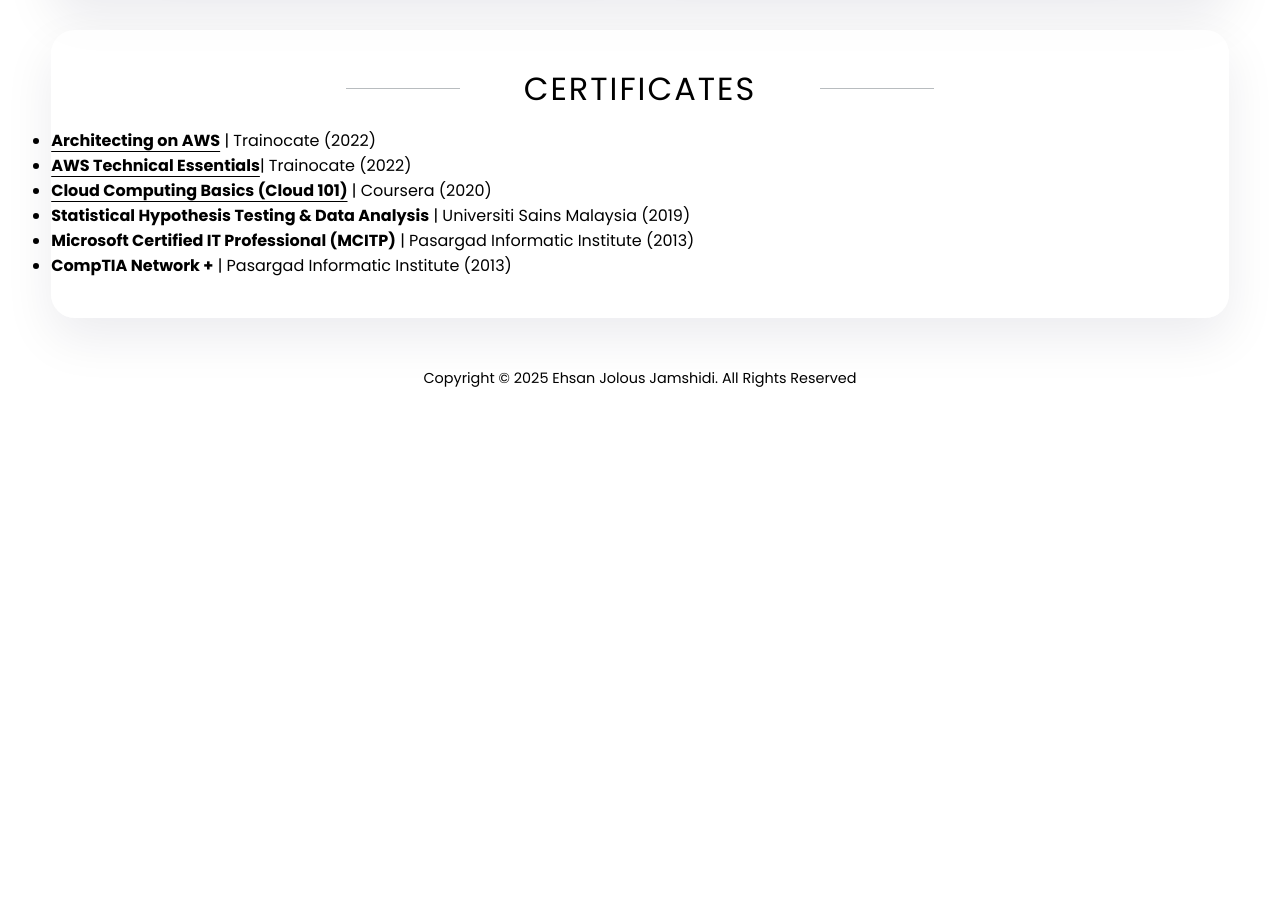
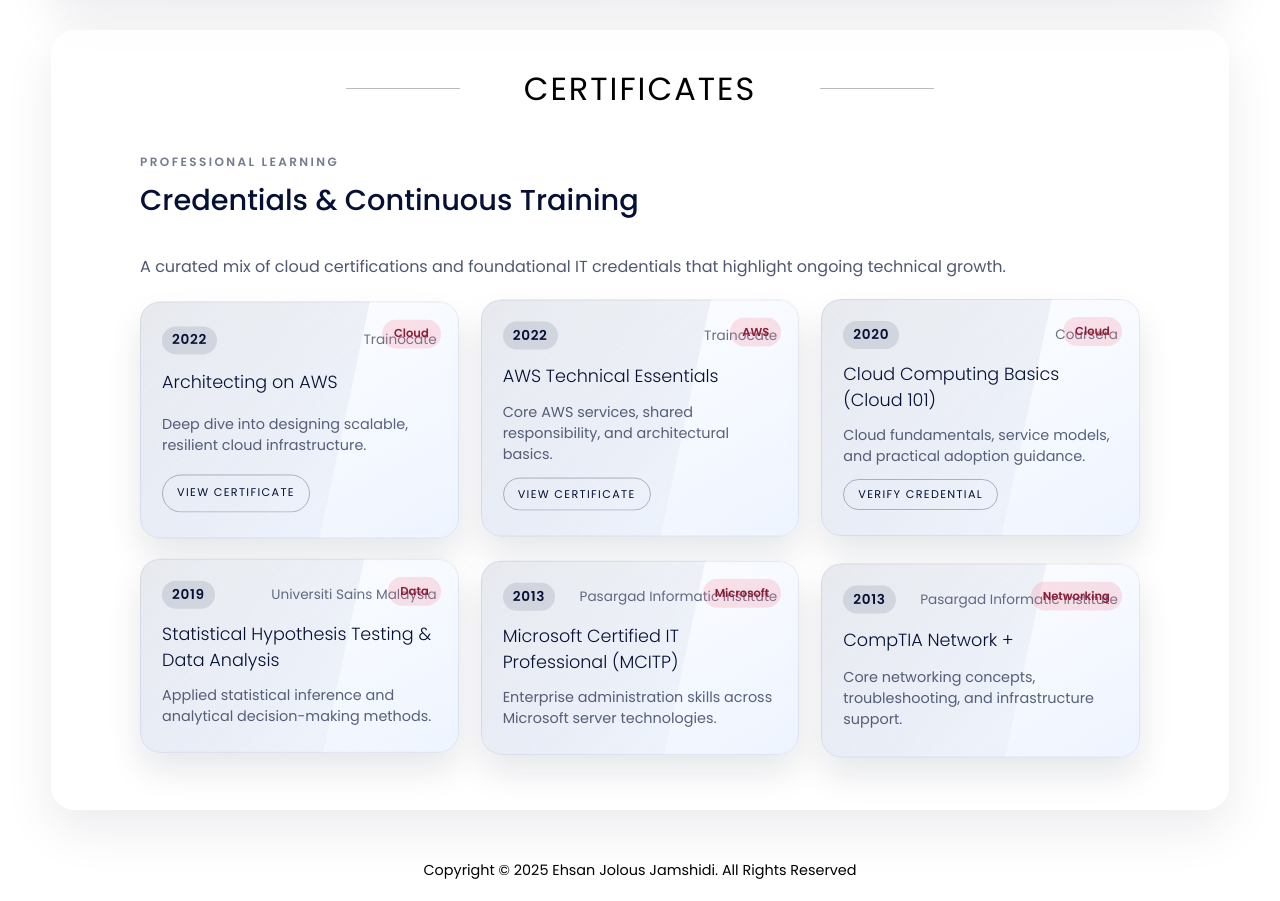
Before and after one commit to jolous/portfolio, a React (Vite) app: page / in a window 1280 px wide. Shown: the part 7760-8661 px from the top of the page. Before the commit the page ends 8169 px from the top, so only its background shows below. Built offline with nearby package versions, Linux system fonts and the light colour scheme.

Commit message:
Redesign certificates section

```diff
--- a/src/App.tsx
+++ b/src/App.tsx
@@ -1099,58 +1099,104 @@
             CERTIFICATES
           </h1>
         </div>
-        <div className="work-section-div">
-          <section className="work-section">
-            <div>
-              <ul>
-              <li>
+        <div className="certificates-section-div">
+          <section className="certificates-section">
+            <header className="certificates-intro">
+              <div>
+                <span className="certificates-kicker">Professional Learning</span>
+                <h2>Credentials &amp; Continuous Training</h2>
+              </div>
+              <p className="certificates-lead">
+                A curated mix of cloud certifications and foundational IT credentials that highlight
+                ongoing technical growth.
+              </p>
+            </header>
+            <div className="certificates-grid">
+              <article className="certificate-card">
+                <div className="certificate-card__meta">
+                  <span className="certificate-card__year">2022</span>
+                  <span className="certificate-card__provider">Trainocate</span>
+                </div>
+                <h3>Architecting on AWS</h3>
+                <p>Deep dive into designing scalable, resilient cloud infrastructure.</p>
                 <a
                   href="/images/certificate/CourseCert_TM20923.pdf"
                   target="_blank"
                   rel="noopener noreferrer"
                   id="AWS1"
-                  className="hover-target"
+                  className="certificate-card__link hover-target"
                 >
-                  <strong>Architecting on AWS</strong>
-                </a>{' '}
-                | Trainocate (2022)
-              </li>
-              <li>
+                  View certificate
+                </a>
+                <span className="certificate-card__badge">Cloud</span>
+              </article>
+              <article className="certificate-card">
+                <div className="certificate-card__meta">
+                  <span className="certificate-card__year">2022</span>
+                  <span className="certificate-card__provider">Trainocate</span>
+                </div>
+                <h3>AWS Technical Essentials</h3>
+                <p>Core AWS services, shared responsibility, and architectural basics.</p>
                 <a
                   href="/images/certificate/CourseCert_TM20924.pdf"
                   target="_blank"
                   rel="noreferrer"
                   id="AWS2"
-                  className="hover-target"
+                  className="certificate-card__link hover-target"
                 >
-                  <strong>AWS Technical Essentials</strong>
+                  View certificate
                 </a>
-                | Trainocate (2022)
-              </li>
-              <li>
+                <span className="certificate-card__badge">AWS</span>
+              </article>
+              <article className="certificate-card">
+                <div className="certificate-card__meta">
+                  <span className="certificate-card__year">2020</span>
+                  <span className="certificate-card__provider">Coursera</span>
+                </div>
+                <h3>Cloud Computing Basics (Cloud 101)</h3>
+                <p>Cloud fundamentals, service models, and practical adoption guidance.</p>
                 <a
                   href="https://www.coursera.org/account/accomplishments/verify/YQY7U8H62873"
                   target="_blank"
                   rel="noreferrer"
                   id="cloud"
-                  className="hover-target"
+                  className="certificate-card__link hover-target"
                 >
-                  <strong>Cloud Computing Basics (Cloud 101)</strong>
-                </a>{' '}
-                | Coursera (2020)
-              </li>
-              <li>
-                <strong>Statistical Hypothesis Testing &amp; Data Analysis</strong> | Universiti Sains
-                Malaysia (2019)
-              </li>
-              <li>
-                <strong>Microsoft Certified IT Professional (MCITP)</strong> | Pasargad Informatic
-                Institute (2013)
-              </li>
-              <li>
-                <strong>CompTIA Network +</strong> | Pasargad Informatic Institute (2013)
-              </li>
-              </ul>
+                  Verify credential
+                </a>
+                <span className="certificate-card__badge">Cloud</span>
+              </article>
+              <article className="certificate-card">
+                <div className="certificate-card__meta">
+                  <span className="certificate-card__year">2019</span>
+                  <span className="certificate-card__provider">Universiti Sains Malaysia</span>
+                </div>
+                <h3>Statistical Hypothesis Testing &amp; Data Analysis</h3>
+                <p>Applied statistical inference and analytical decision-making methods.</p>
+                <span className="certificate-card__badge">Data</span>
+              </article>
+              <article className="certificate-card">
+                <div className="certificate-card__meta">
+                  <span className="certificate-card__year">2013</span>
+                  <span className="certificate-card__provider">
+                    Pasargad Informatic Institute
+                  </span>
+                </div>
+                <h3>Microsoft Certified IT Professional (MCITP)</h3>
+                <p>Enterprise administration skills across Microsoft server technologies.</p>
+                <span className="certificate-card__badge">Microsoft</span>
+              </article>
+              <article className="certificate-card">
+                <div className="certificate-card__meta">
+                  <span className="certificate-card__year">2013</span>
+                  <span className="certificate-card__provider">
+                    Pasargad Informatic Institute
+                  </span>
+                </div>
+                <h3>CompTIA Network +</h3>
+                <p>Core networking concepts, troubleshooting, and infrastructure support.</p>
+                <span className="certificate-card__badge">Networking</span>
+              </article>
             </div>
           </section>
         </div>
--- a/src/styles/style.css
+++ b/src/styles/style.css
@@ -836,6 +836,218 @@
 	}
 }
 
+.certificates-section-div {
+	position: relative;
+}
+
+.certificates-section {
+	clear: both;
+	width: 90%;
+	padding: 30px 100px 10px;
+	margin: 0 auto;
+	display: grid;
+	gap: 28px;
+}
+
+.certificates-intro {
+	display: flex;
+	justify-content: space-between;
+	gap: 32px;
+	align-items: center;
+	flex-wrap: wrap;
+}
+
+.certificates-kicker {
+	text-transform: uppercase;
+	letter-spacing: 0.2em;
+	font-size: 0.75rem;
+	font-weight: 600;
+	color: rgba(5, 16, 52, 0.55);
+	margin-bottom: 8px;
+	display: inline-flex;
+	align-items: center;
+	gap: 8px;
+}
+
+.certificates-intro h2 {
+	font-size: clamp(1.8rem, 2vw, 2.4rem);
+	font-weight: 500;
+	margin: 0;
+	color: #051034;
+}
+
+.certificates-lead {
+	max-width: 420px;
+	font-size: 1rem;
+	color: rgba(5, 16, 52, 0.7);
+	margin: 0;
+}
+
+.certificates-grid {
+	display: grid;
+	gap: 22px;
+	grid-template-columns: repeat(auto-fit, minmax(240px, 1fr));
+}
+
+.certificate-card {
+	position: relative;
+	padding: 22px 22px 26px;
+	border-radius: 20px;
+	background: linear-gradient(150deg, rgba(255, 255, 255, 0.96), rgba(233, 241, 255, 0.75));
+	box-shadow: 0 18px 34px rgba(5, 16, 52, 0.1);
+	overflow: hidden;
+	display: grid;
+	gap: 12px;
+	animation: certificateFloat 10s ease-in-out infinite;
+	transition: transform 0.3s ease, box-shadow 0.3s ease;
+}
+
+.certificate-card::before {
+	content: '';
+	position: absolute;
+	inset: 0;
+	border: 1px solid rgba(5, 16, 52, 0.08);
+	border-radius: 20px;
+}
+
+.certificate-card::after {
+	content: '';
+	position: absolute;
+	top: -40%;
+	left: -20%;
+	width: 70%;
+	height: 200%;
+	background: linear-gradient(120deg, rgba(19, 40, 96, 0.18), transparent);
+	opacity: 0.6;
+	transform: rotate(12deg);
+	animation: certificateGlow 12s ease-in-out infinite;
+}
+
+.certificate-card:nth-child(2) {
+	animation-delay: 1s;
+}
+
+.certificate-card:nth-child(3) {
+	animation-delay: 2s;
+}
+
+.certificate-card:nth-child(4) {
+	animation-delay: 3s;
+}
+
+.certificate-card:nth-child(5) {
+	animation-delay: 4s;
+}
+
+.certificate-card:nth-child(6) {
+	animation-delay: 5s;
+}
+
+.certificate-card:hover {
+	transform: translateY(-6px);
+	box-shadow: 0 22px 40px rgba(5, 16, 52, 0.14);
+}
+
+.certificate-card__meta {
+	position: relative;
+	z-index: 1;
+	display: flex;
+	justify-content: space-between;
+	align-items: center;
+	gap: 12px;
+	font-size: 0.85rem;
+	color: rgba(5, 16, 52, 0.6);
+}
+
+.certificate-card__year {
+	background: rgba(5, 16, 52, 0.1);
+	color: #051034;
+	padding: 4px 10px;
+	border-radius: 999px;
+	font-weight: 600;
+	letter-spacing: 0.05em;
+	font-variant-numeric: tabular-nums;
+}
+
+.certificate-card h3 {
+	position: relative;
+	z-index: 1;
+	margin: 0;
+	font-size: 1.1rem;
+	color: #051034;
+}
+
+.certificate-card p {
+	position: relative;
+	z-index: 1;
+	margin: 0;
+	color: rgba(5, 16, 52, 0.65);
+}
+
+.certificate-card__link {
+	position: relative;
+	z-index: 1;
+	display: inline-flex;
+	align-items: center;
+	gap: 6px;
+	width: fit-content;
+	padding: 6px 14px;
+	border-radius: 999px;
+	border: 1px solid rgba(5, 16, 52, 0.28);
+	text-transform: uppercase;
+	letter-spacing: 0.12em;
+	font-size: 0.7rem;
+	text-decoration: none;
+	color: #051034;
+}
+
+.certificate-card__link:hover,
+.certificate-card__link:focus-visible {
+	color: #0f766e;
+	border-color: rgba(15, 118, 110, 0.6);
+	box-shadow: 0 0 0 3px rgba(15, 118, 110, 0.18);
+}
+
+.certificate-card__badge {
+	position: absolute;
+	top: 18px;
+	right: 18px;
+	z-index: 1;
+	padding: 6px 12px;
+	border-radius: 999px;
+	font-size: 0.72rem;
+	font-weight: 600;
+	background: rgba(247, 115, 141, 0.2);
+	color: #8a1e39;
+}
+
+@keyframes certificateGlow {
+	0% {
+		transform: translateX(0) rotate(12deg);
+		opacity: 0.4;
+	}
+	50% {
+		transform: translateX(18%) rotate(12deg);
+		opacity: 0.65;
+	}
+	100% {
+		transform: translateX(0) rotate(12deg);
+		opacity: 0.4;
+	}
+}
+
+@keyframes certificateFloat {
+	0% {
+		transform: translateY(0);
+	}
+	50% {
+		transform: translateY(-8px);
+	}
+	100% {
+		transform: translateY(0);
+	}
+}
+
 .education-timeline {
 	position: relative;
 	display: grid;
@@ -1527,6 +1739,14 @@
 	max-width: 100%;
   }
 
+  .certificates-section {
+	padding: 20px 30px 10px;
+  }
+
+  .certificates-lead {
+	max-width: 100%;
+  }
+
   .education-section-div .education-section {
 	clear: both;
 	width: 90%;
```
